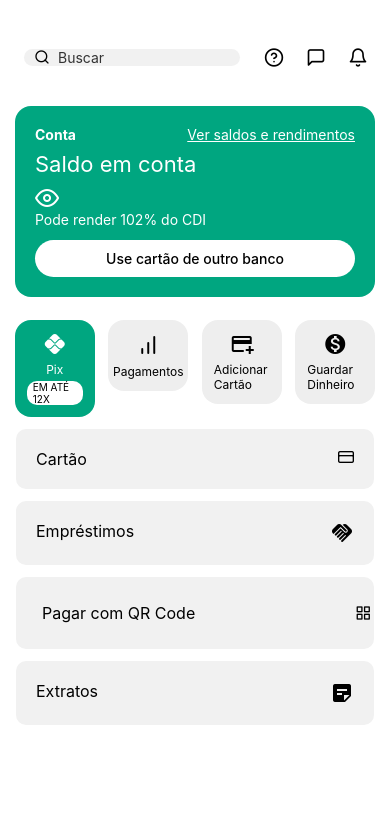
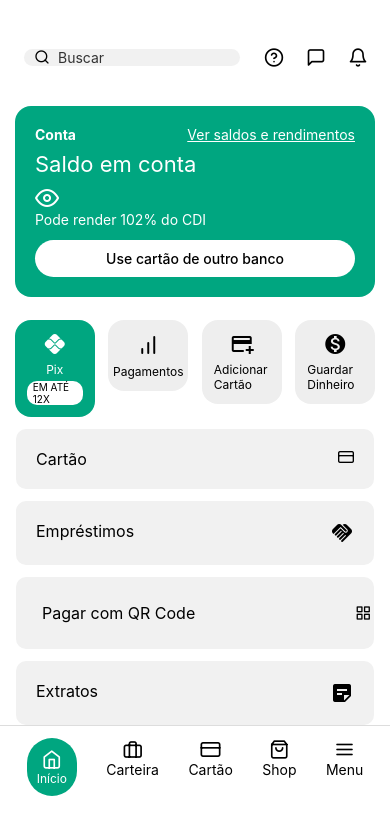
Before and after one commit to Jottape505/trabalho-P1, a React Native app: screen / in a window 390 px wide. Shown: the top 834 px of the page. Built offline with nearby package versions, Linux system fonts and the light colour scheme.

Commit message:
barra inferior

```diff
--- a/App.tsx
+++ b/App.tsx
@@ -122,6 +122,35 @@
   </TouchableOpacity>
 
 
+  <View style={styles.bottomNav}>
+    <TouchableOpacity>
+      <View style={styles.navItemSelected}>
+        <Feather name="home" size={20} color="#fff" />
+        <Text style={styles.navTextSelected}>Início</Text>
+      </View>
+    </TouchableOpacity>
+    <TouchableOpacity>
+      <View style={styles.navItem}><Feather name="briefcase" size={20} />
+        <Text>Carteira</Text>
+      </View>
+    </TouchableOpacity>
+    <TouchableOpacity>
+      <View style={styles.navItem}><Feather name="credit-card" size={20} />
+        <Text>Cartão</Text>
+      </View>
+    </TouchableOpacity>
+    <TouchableOpacity>
+      <View style={styles.navItem}><Feather name="shopping-bag" size={20} />
+        <Text>Shop</Text>
+      </View>
+    </TouchableOpacity>
+    <TouchableOpacity>
+      <View style={styles.navItem}><Feather name="menu" size={20} />
+        <Text>Menu</Text>
+      </View>
+    </TouchableOpacity>
+  </View>
+
 
 </View>
 );
--- a/styles.ts
+++ b/styles.ts
@@ -134,5 +134,24 @@
       color: '#fff',
       fontWeight: 'bold',
     },
-
-  });
+  bottomNav: {
+    flexDirection: 'row',
+    justifyContent: 'space-around',
+    padding: 12,
+    borderTopWidth: 1,
+    borderTopColor: '#ddd',
+  },
+  navItem: {
+    alignItems: 'center',
+  },
+  navItemSelected: {
+    alignItems: 'center',
+    backgroundColor: '#00a680',
+    padding: 10,
+    borderRadius: 30,
+  },
+  navTextSelected: {
+    color: '#fff',
+    fontSize: 12,
+  },
+});
```
